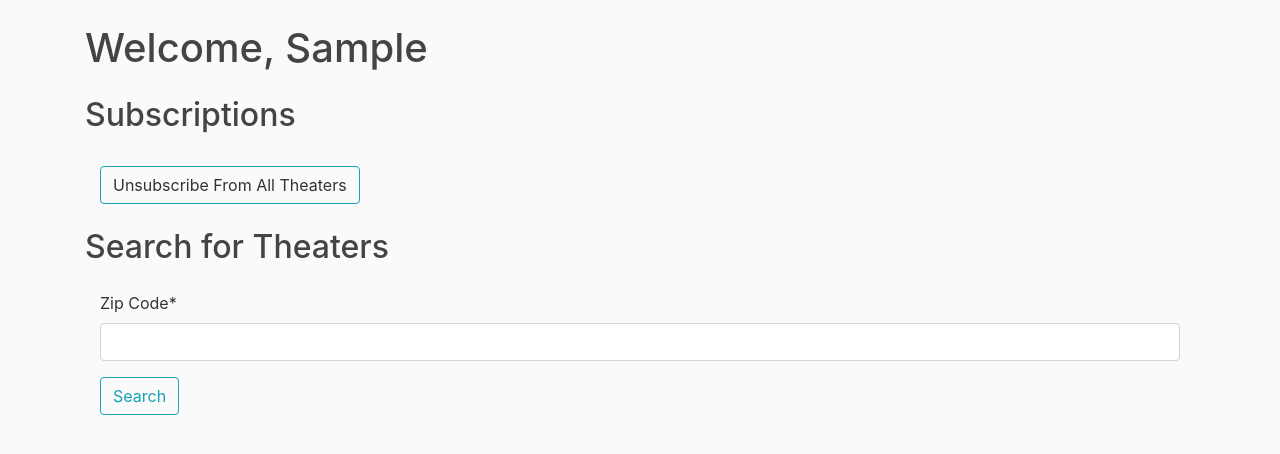
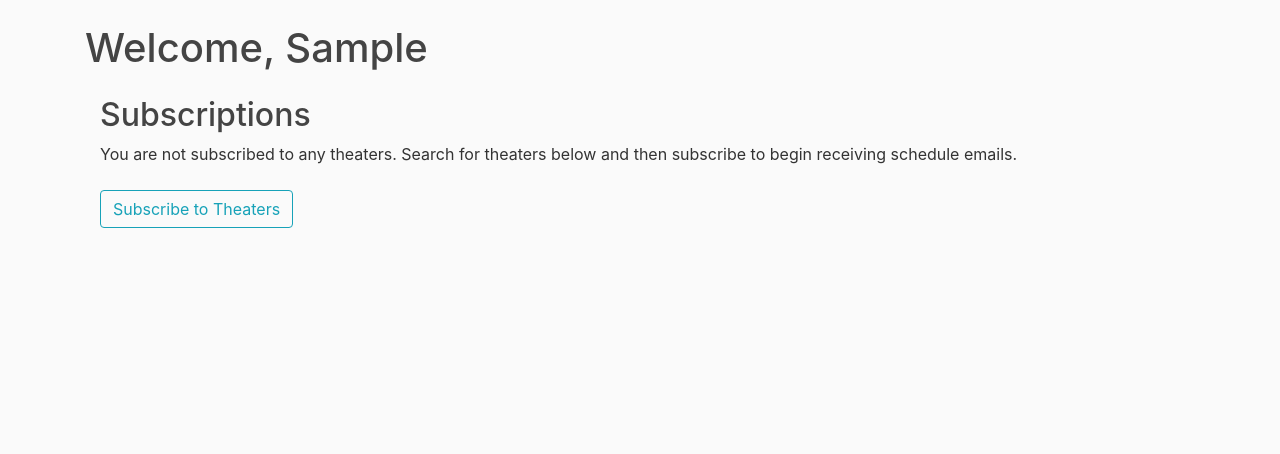
Before and after one commit to zlee1/MovieSchedule_App, a Django app: page /manage/ in a window 1280 px wide. Shown: the part 56-510 px from the top of the page. Run offline with Django 5.2, Linux system fonts and the light colour scheme; the visitor is signed in with stand-in values (Sample User, id 1); data comes from the database, SQL or seed files in the repository; data that the repository does not hold is empty; some libraries are stand-ins or nearby versions.

Commit message:
added subscription functionality

```diff
--- a/MovieSchedule/subscriptions/models.py
+++ b/MovieSchedule/subscriptions/models.py
@@ -16,4 +16,4 @@ class Subscription(models.Model):
     date_subscribed = models.DateTimeField(default=timezone.now)
 
     def __str__(self):
-        return f'{self.user.first_name} - {self.theater.name}'
+        return f'{self.user.username} - {self.theater.name}'
--- a/MovieSchedule/subscriptions/templates/subscriptions/manage.html
+++ b/MovieSchedule/subscriptions/templates/subscriptions/manage.html
@@ -8,21 +8,25 @@
     {% endif %}
 
 
-    <h2 class="mt-4">Subscriptions</h2>
+
     <div class="container mt-4 mb-4">
-        {% if user.subscription_set %}
+        <h2 class="mt-4">Subscriptions</h2>
+        {% if user.subscription_set.all %}
             <ul class="list-group">
                 {% for sub in user.subscription_set.all %}
                     <li class="list-group-item"><a href="{{ sub.theater.url }}" class="text-dark">{{ sub.theater.name }}</a><a href="" class="float-right">Unsubscribe</a></li>
                 {% endfor %}
             </ul>
-            <a class="btn btn-outline-info mt-2">Unsubscribe From All Theaters</a>
+            <a class="btn btn-outline-info mt-2" href="{% url 'subscriptions-search' zip_code='00000' %}">Subscribe to Theaters</a>
+            <a class="btn btn-outline-info mt-2 float-right" href="">Unsubscribe From All Theaters</a>
         {% else %}
             <p>You are not subscribed to any theaters. Search for theaters below and then subscribe to begin receiving schedule emails.</p>
+            <a class="btn btn-outline-info mt-2" href="{% url 'subscriptions-search' zip_code='00000' %}">Subscribe to Theaters</a>
         {% endif %}
     </div>
 
-    <h2>Search for Theaters</h2>
+
+    <!-- <h2>Search for Theaters</h2>
     <div class="container mt-4 mb-4">
         <form method="POST">
             {% csrf_token %}
@@ -31,6 +35,6 @@
             </fieldset>
             <button class="btn btn-outline-info" type="submit">Search</button>
         </form>
-    </div>
+    </div> -->
 
 {% endblock content %}
--- a/MovieSchedule/subscriptions/views.py
+++ b/MovieSchedule/subscriptions/views.py
@@ -7,6 +7,7 @@ from django.contrib import messages
 import urllib
 from bs4 import BeautifulSoup
 from .forms import TheaterSearchForm
+from .models import Theater, Subscription
 
 def home(request):
     return render(request, 'subscriptions/home.html')
@@ -16,7 +17,7 @@ def login(request):
 
 @login_required
 def manage(request):
-    current_user = User.objects.first()
+    current_user = request.user
 
     if(request.method == 'POST'):
         form = TheaterSearchForm(request.POST)
@@ -29,31 +30,67 @@ def manage(request):
 
     return render(request, 'subscriptions/manage.html', context={'title': 'Manage', 'form': form, 'subscriptions':current_user.subscription_set.all()})
 
-def theater_search(request, zip_code):
+def theater_search(request, zip_code='00000'):
 
     theater_list = []
 
-    url = f'https://www.fandango.com/{zip_code}_movietimes'
+    if(zip_code != '00000'):
+        url = f'https://www.fandango.com/{zip_code}_movietimes'
 
-    zip_search = urllib.request.urlopen(url)
-    zip_search_page = BeautifulSoup(zip_search.read().decode('utf8'), 'html.parser')
+        zip_search = urllib.request.urlopen(url)
+        zip_search_page = BeautifulSoup(zip_search.read().decode('utf8'), 'html.parser')
 
-    zip_search.close()
+        zip_search.close()
 
-    theaters = zip_search_page.find(id='nearby-theaters-select-list').find_all('option') # list of all theaters on page
+        theaters = zip_search_page.find(id='nearby-theaters-select-list').find_all('option') # list of all theaters on page
 
-    for theater in theaters[1:]:
-        theater_dict = {}
-        theater_dict['id'] = theater["value"].replace('/', '').replace('theater-page', '')[-5:] # end of url is theater id
-        theater_dict['name'] = theater.text.strip()
-        theater_dict['url'] = f'https://www.fandango.com{theater["value"]}'
+        for theater in theaters[1:]:
+            theater_dict = {}
+            theater_dict['id'] = theater["value"].replace('/', '').replace('theater-page', '')[-5:] # end of url is theater id
+            theater_dict['name'] = theater.text.strip()
+            theater_dict['url'] = f'https://www.fandango.com{theater["value"]}'
 
-        if(theater_dict not in theater_list):
-            theater_list.append(theater_dict)
+            if(theater_dict not in theater_list):
+                theater_list.append(theater_dict)
 
-    context = {'title': 'Search', 'zip_code': zip_code, 'theaters': theater_list}
+
+    form = TheaterSearchForm()
 
     if(request.method == 'POST'):
-        messages.success(request, [id for id in request.POST.items()])
+        if('zip_code' in request.POST.keys()):
+            form = TheaterSearchForm(request.POST)
+            if(form.is_valid()):
+                return redirect('subscriptions-search', zip_code=request.POST.get('zip_code'))
+        else:
+            subscribed_theaters = []
+
+            for id, _ in request.POST.items():
+                for theater in theater_list:
+                    if(id == theater['id']):
+
+                        theater_obj = None
+
+                        if(not Theater.objects.filter(id=id)):
+                            theater_obj = Theater()
+                            theater_obj.id = theater.get('id')
+                            theater_obj.name = theater.get('name')
+                            theater_obj.url = theater.get('url')
+                            theater_obj.save()
+
+                        sub_obj = Subscription()
+                        sub_obj.theater = theater_obj if theater_obj is not None else Theater.objects.get(id=id)
+                        sub_obj.user = request.user
+
+                        if(not Subscription.objects.filter(theater=sub_obj.theater, user=sub_obj.user)):
+                            sub_obj.save()
+                            subscribed_theaters.append(theater['name'])
+
+            if(subscribed_theaters):
+                messages.success(request, f'Subscribed successfully!')
+
+            return redirect('subscriptions-search', zip_code='00000')
+
+
+    context = {'title': 'Search', 'form': form, 'zip_code': zip_code, 'theaters': theater_list}
 
     return render(request, 'subscriptions/theater_search.html', context=context)
```
Also changed, not shown: MovieSchedule/subscriptions/templates/subscriptions/theater_search.html (+20 -4 lines).
